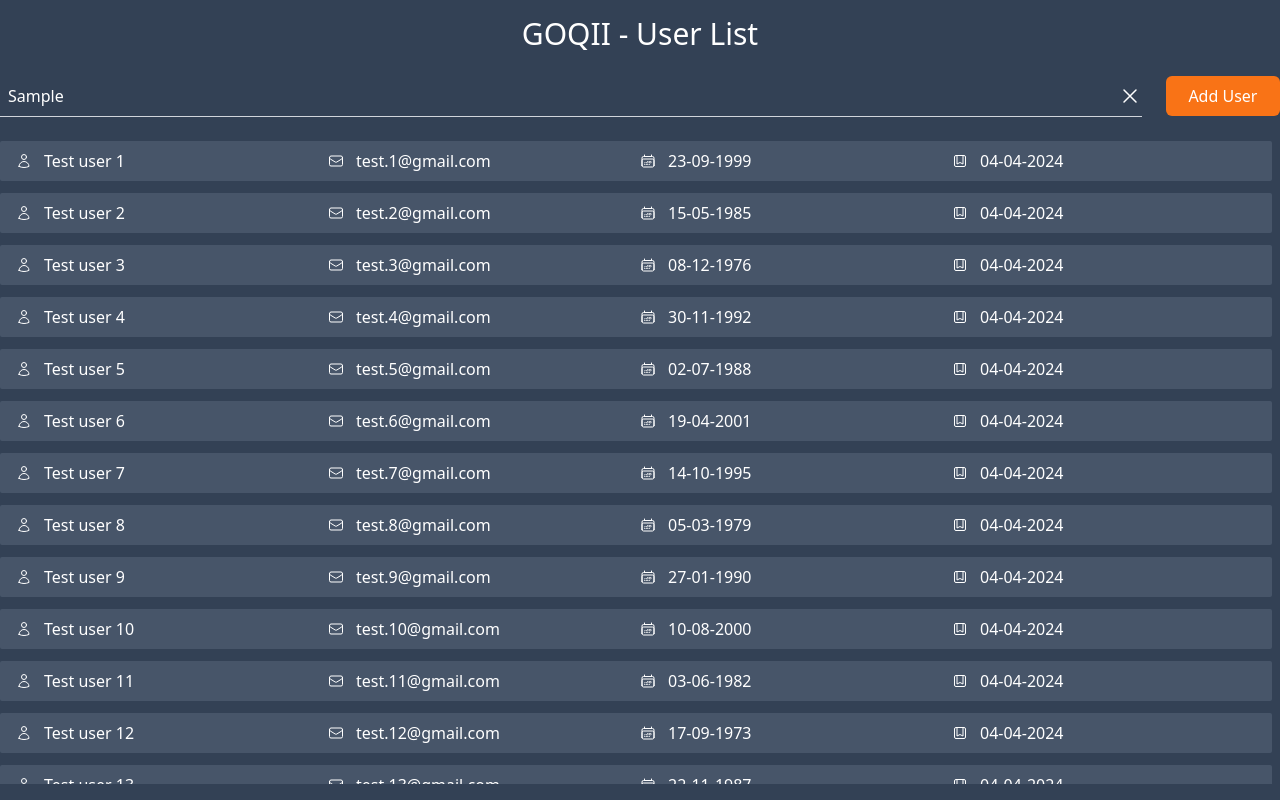
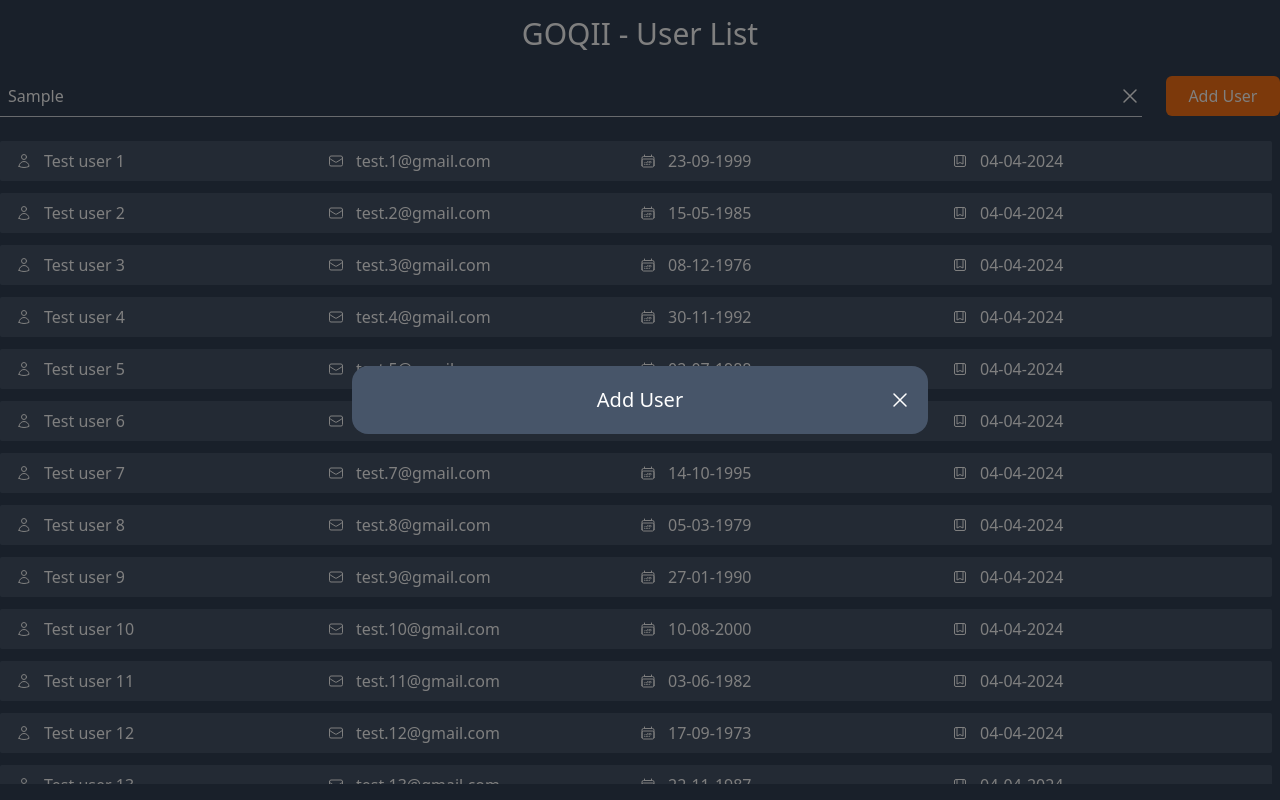
Before and after one commit to jai-kj/goqii_fsd_react_app, a React (Create React App) app: page / in a window 1280 px wide. Both pictures are taken after typing "Sample" into the empty fields and a click on the button "Add User". Built offline with nearby package versions, Linux system fonts and the light colour scheme.

Commit message:
feat(pop-up): added popup wrapper to add, edit & delete user in modal / bottom sheet

```diff
--- a/src/components/HeaderGroup.tsx
+++ b/src/components/HeaderGroup.tsx
@@ -1,9 +1,14 @@
+import { useShow } from "../hooks/useShow";
+import UserAdd from "./UserAdd";
 import UserSearch from "./UserSearch";
 import Button from "./layout/Button";
 
 const HeaderGroup = () => {
+  const { visible, handleOpen, handleClose } = useShow({ defaultState: false });
+
   return (
     <>
+      <UserAdd show={visible} handleClose={handleClose} />
       <h1 className="text-3xl text-center font-medium">GOQII - User List</h1>
       <div className="flex gap-x-6">
         <UserSearch />
@@ -11,6 +16,7 @@
           title="Add User"
           type="button"
           className="w-32 h-10 bg-orange-500 rounded-md text-white font-medium hover:bg-orange-600 active:bg-orange-600"
+          onClick={handleOpen}
         >
           Add User
         </Button>
--- /dev/null
+++ b/src/components/PopUpWrapper.tsx
@@ -0,0 +1,36 @@
+import { useMemo } from "react";
+import { useEscapeOutsideHandler } from "../hooks/useEscapeOutsideHandler";
+import { SCREENS_WITH_BOTTOM_SHEET, useScreen } from "../hooks/useScreen";
+import BottomSheetProvider from "./layout/BottomSheetProvider";
+import ModalProvider from "./layout/ModalProvider";
+
+interface IPopUpWrapperProps {
+  children: React.ReactNode;
+  show: boolean;
+  handleClose: () => void;
+  wantBottomSheet?: boolean;
+}
+
+const PopUpWrapper = ({ children, ...popUpProps }: IPopUpWrapperProps) => {
+  const { show, handleClose, wantBottomSheet = true } = popUpProps;
+  const { ref } = useEscapeOutsideHandler({ callback: handleClose });
+
+  const { currentSize } = useScreen({ activated: show });
+
+  const forSmallScreens = useMemo(
+    () => currentSize && SCREENS_WITH_BOTTOM_SHEET.includes(currentSize),
+    [currentSize]
+  );
+
+  return wantBottomSheet && forSmallScreens ? (
+    <BottomSheetProvider show={show} ref={ref}>
+      {children}
+    </BottomSheetProvider>
+  ) : (
+    <ModalProvider show={show} ref={ref}>
+      {children}
+    </ModalProvider>
+  );
+};
+
+export default PopUpWrapper;
--- /dev/null
+++ b/src/components/UserAdd.tsx
@@ -0,0 +1,26 @@
+import Cross from "./icons/Cross";
+import Button from "./layout/Button";
+import PopUpWrapper from "./PopUpWrapper";
+
+interface IUserAddProps {
+  show: boolean;
+  handleClose: () => void;
+}
+
+const UserAdd = ({ show, handleClose }: IUserAddProps) => {
+  return (
+    <PopUpWrapper show={show} handleClose={handleClose}>
+      <div className="flex items-center justify-center w-full relative">
+        <h2 className="text-xl font-medium text-center">Add User</h2>
+        <Button
+          onClick={handleClose}
+          className="hover:scale-110 absolute right-0"
+        >
+          <Cross />
+        </Button>
+      </div>
+    </PopUpWrapper>
+  );
+};
+
+export default UserAdd;
--- /dev/null
+++ b/src/components/UserDelete.tsx
@@ -0,0 +1,17 @@
+import PopUpWrapper from "./PopUpWrapper";
+
+interface IUserDeleteProps {
+  show: boolean;
+  handleClose: () => void;
+}
+const UserDelete = ({ show, handleClose }: IUserDeleteProps) => {
+  return (
+    <PopUpWrapper show={show} handleClose={handleClose} wantBottomSheet={false}>
+      <div className="flex items-center justify-center w-full relative">
+        Delete
+      </div>
+    </PopUpWrapper>
+  );
+};
+
+export default UserDelete;
--- /dev/null
+++ b/src/components/UserEdit.tsx
@@ -0,0 +1,26 @@
+import Cross from "./icons/Cross";
+import Button from "./layout/Button";
+import PopUpWrapper from "./PopUpWrapper";
+
+interface IUserEditProps {
+  show: boolean;
+  handleClose: () => void;
+}
+
+const UserEdit = ({ show, handleClose }: IUserEditProps) => {
+  return (
+    <PopUpWrapper show={show} handleClose={handleClose}>
+      <div className="flex items-center justify-center w-full relative">
+        <h2 className="text-xl font-medium text-center">Edit User</h2>
+        <Button
+          onClick={handleClose}
+          className="hover:scale-110 absolute right-0"
+        >
+          <Cross />
+        </Button>
+      </div>
+    </PopUpWrapper>
+  );
+};
+
+export default UserEdit;
--- a/src/components/UserItem.tsx
+++ b/src/components/UserItem.tsx
@@ -4,7 +4,7 @@
 import User from "./icons/User";
 import UserItemAction from "./UserItemAction";
 
-interface IUserItemProps {
+interface IUser {
   id: string;
   name: string;
   email: string;
@@ -13,7 +13,17 @@
   updated_at: string;
 }
 
-const UserItem = ({ user }: { user: IUserItemProps }) => {
+interface IUserItemProps {
+  user: IUser;
+  handleEditOpen: () => void;
+  handleDeleteOpen: () => void;
+}
+
+const UserItem = ({
+  user,
+  handleEditOpen,
+  handleDeleteOpen,
+}: IUserItemProps) => {
   return (
     <li className="w-full bg-slate-600 rounded-sm px-4 py-2 flex flex-col md:flex-row gap-2 relative group">
       <div
@@ -44,7 +54,11 @@
         <Saved />
         {user.updated_at}
       </div>
-      <UserItemAction id={user.id} />
+      <UserItemAction
+        id={user.id}
+        handleEditOpen={handleEditOpen}
+        handleDeleteOpen={handleDeleteOpen}
+      />
     </li>
   );
 };
--- a/src/components/UserItemAction.tsx
+++ b/src/components/UserItemAction.tsx
@@ -2,13 +2,24 @@
 import Trash from "./icons/Trash";
 import Button from "./layout/Button";
 
-const UserItemAction = ({ id }: { id: string }) => {
+interface IUserItemActionProps {
+  id: string;
+  handleEditOpen: () => void;
+  handleDeleteOpen: () => void;
+}
+
+const UserItemAction = ({
+  id,
+  handleEditOpen,
+  handleDeleteOpen,
+}: IUserItemActionProps) => {
   return (
     <div className="absolute right-4 top-2 md:top-1/2 md:-translate-y-1/2 flex gap-x-3 md:invisible md:group-hover:visible">
       <Button
         title="Edit User"
         type="button"
         className="bg-purple-700 rounded-md p-1.5 hover:bg-purple-500"
+        onClick={handleEditOpen}
       >
         <EditPencil />
       </Button>
@@ -16,6 +27,7 @@
         title="Delete User"
         type="button"
         className="bg-red-500 rounded-md p-1.5 hover:bg-red-600"
+        onClick={handleDeleteOpen}
       >
         <Trash />
       </Button>
--- a/src/components/UserList.tsx
+++ b/src/components/UserList.tsx
@@ -1,3 +1,6 @@
+import { useShow } from "../hooks/useShow";
+import UserDelete from "./UserDelete";
+import UserEdit from "./UserEdit";
 import UserItem from "./UserItem";
 
 const users = [
@@ -124,11 +127,31 @@
 ];
 
 const UserList = () => {
+  const {
+    visible: editVisible,
+    handleOpen: handleEditOpen,
+    handleClose: handleEditClose,
+  } = useShow({ defaultState: false });
+
+  const {
+    visible: deleteVisible,
+    handleOpen: handleDeleteOpen,
+    handleClose: handleDeleteClose,
+  } = useShow({ defaultState: false });
+
   return (
     <div className="w-full h-full overflow-hidden">
+      <UserEdit show={editVisible} handleClose={handleEditClose} />
+      <UserDelete show={deleteVisible} handleClose={handleDeleteClose} />
+
       <ul className="w-full h-full overflow-y-scroll space-y-3 pr-2">
         {users.map((user) => (
-          <UserItem key={user.id} user={user} />
+          <UserItem
+            key={user.id}
+            user={user}
+            handleEditOpen={handleEditOpen}
+            handleDeleteOpen={handleDeleteOpen}
+          />
         ))}
       </ul>
     </div>
--- /dev/null
+++ b/src/components/layout/BottomSheetProvider.tsx
@@ -0,0 +1,39 @@
+import { forwardRef } from "react";
+
+interface IBottomSheetProviderProps {
+  children: React.ReactNode;
+  show: boolean;
+}
+
+const BottomSheetProvider = forwardRef(
+  (
+    { children, ...bottomSheetProps }: IBottomSheetProviderProps,
+    ref: React.ForwardedRef<HTMLDivElement>
+  ) => {
+    return (
+      <div
+        className={`bg-black/50 w-full h-full fixed inset-0 z-50 transition-all duration-300 ease-in-out
+      ${bottomSheetProps.show ? "opacity-100 visible" : "opacity-0 invisible"}
+    `}
+      >
+        <div className="fixed inset-0 flex items-end justify-center">
+          <div
+            className={`
+    bg-slate-600 p-4 w-full max-w-md rounded-t-xl
+      transition-all duration-300 ease-in-out scroll-smooth
+      ${
+        bottomSheetProps.show
+          ? "opacity-100 visible delay-300"
+          : "translate-y-[100%] opacity-0 invisible"
+      }`}
+            ref={ref}
+          >
+            {children}
+          </div>
+        </div>
+      </div>
+    );
+  }
+);
+
+export default BottomSheetProvider;
--- /dev/null
+++ b/src/components/layout/ModalProvider.tsx
@@ -0,0 +1,38 @@
+import { forwardRef } from "react";
+
+interface IModalProviderProps {
+  children: React.ReactNode;
+  show: boolean;
+}
+
+const ModalProvider = forwardRef(
+  (
+    { children, ...modalProps }: IModalProviderProps,
+    ref: React.ForwardedRef<HTMLDivElement>
+  ) => {
+    return (
+      <div
+        className={`bg-black/50 w-full h-full fixed inset-0 z-50 transition-all duration-300 ease-in-out
+      ${modalProps.show ? "opacity-100 visible" : "opacity-0 invisible"}
+    `}
+      >
+        <div
+          ref={ref}
+          className={`
+        fixed bg-slate-600 rounded-2xl px-4 py-5 top-1/2 left-1/2
+        w-[calc(100%-3rem)] md:w-[36rem] overflow-y-auto no-scrollbar
+        -translate-x-1/2 transition-all duration-300 ease-in-out scroll-smooth
+        ${
+          modalProps.show
+            ? "-translate-y-1/2 opacity-100 visible delay-300"
+            : "-translate-y-[500%] opacity-0 invisible"
+        }`}
+        >
+          {children}
+        </div>
+      </div>
+    );
+  }
+);
+
+export default ModalProvider;
```
